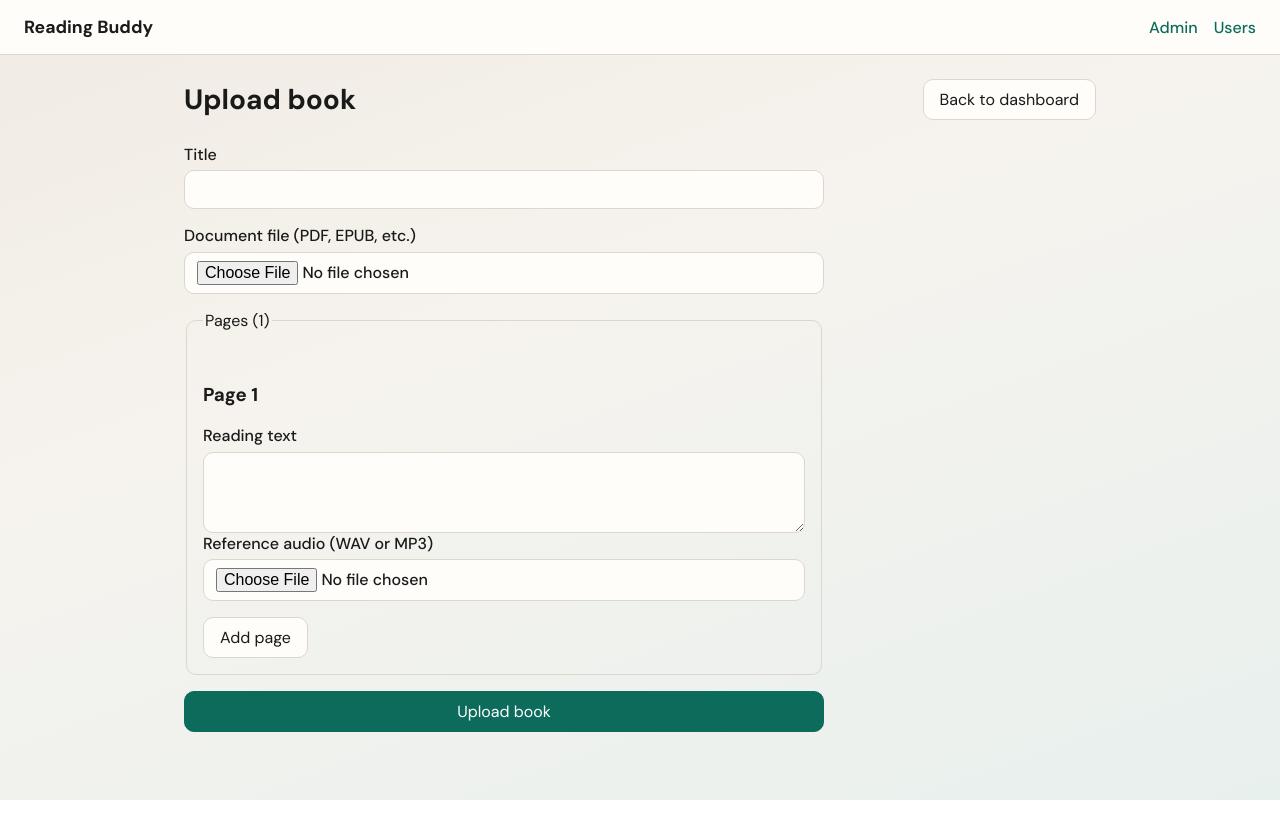
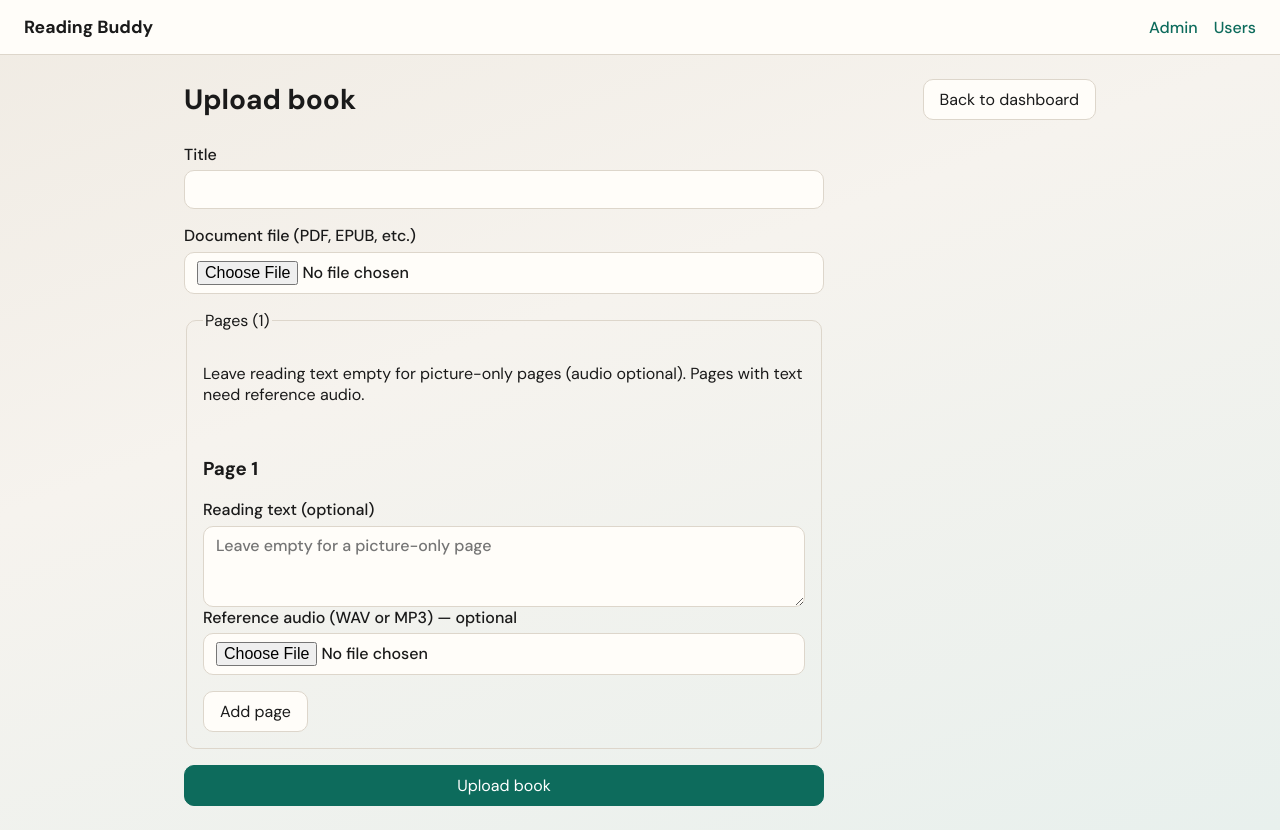
Before and after one commit to mohame54/reading-buddy, a React (Vite) app in the folder frontend/: page /admin/upload in a window 1280 px wide. Before the commit the page ends 800 px from the top, so only its background shows below. Built offline with nearby package versions, Linux system fonts and the light colour scheme; no server answers.

Commit message:
added a case for empty pages

```diff
--- a/frontend/src/features/admin/DocDetail.tsx
+++ b/frontend/src/features/admin/DocDetail.tsx
@@ -73,17 +73,25 @@ export function DocDetail() {
 
             <h2>Pages</h2>
             <div className="page-list">
-              {doc.pages.map((page) => (
+              {doc.pages.map((page) => {
+                const pageHasText =
+                  page.has_text ?? Boolean(page.content.split(/\s+/).filter(Boolean).length);
+                return (
                   <article key={page.id} className="page-preview">
                     <h3>Page {page.page_number}</h3>
+                    {pageHasText ? (
                       <p className="arabic-text" dir="auto">
                         {page.content}
                       </p>
+                    ) : (
+                      <p className="hint">No reading text (picture-only page)</p>
+                    )}
                     {page.audio_url && (
                       <audio controls src={page.audio_url} preload="none" />
                     )}
                   </article>
-              ))}
+                );
+              })}
             </div>
 
             <button
--- a/frontend/src/features/admin/UploadWizard.tsx
+++ b/frontend/src/features/admin/UploadWizard.tsx
@@ -40,8 +40,12 @@ export function UploadWizard() {
       setError("Please enter a title.");
       return;
     }
-    if (pages.some((p) => !p.text.trim() || !p.audioFile)) {
-      setError("Each page needs text and a reference audio file (WAV or MP3).");
+
+    const missingAudio = pages.findIndex((p) => p.text.trim() && !p.audioFile);
+    if (missingAudio >= 0) {
+      setError(
+        `Page ${missingAudio + 1} has reading text but no reference audio. Audio is required for pages with text.`,
+      );
       return;
     }
 
@@ -50,10 +54,16 @@ export function UploadWizard() {
       const content = await fileToBase64(docFile);
       const ext = getFileExtension(docFile.name);
       const pagePayload = await Promise.all(
-        pages.map(async (p) => ({
-          text: p.text.trim(),
+        pages.map(async (p) => {
+          const text = p.text.trim();
+          if (!text) {
+            return { text: "", audio: null };
+          }
+          return {
+            text,
             audio: await fileToBase64(p.audioFile!),
-        })),
+          };
+        }),
       );
 
       const res = await uploadDoc({
@@ -111,35 +121,46 @@ export function UploadWizard() {
 
           <fieldset className="pages-fieldset">
             <legend>Pages ({pages.length})</legend>
-            {pages.map((page, i) => (
+            <p className="hint">
+              Leave reading text empty for picture-only pages (audio optional). Pages with text need
+              reference audio.
+            </p>
+            {pages.map((page, i) => {
+              const hasText = Boolean(page.text.trim());
+              return (
                 <div key={i} className="page-entry">
                   <h3>Page {i + 1}</h3>
                   <label>
-                  Reading text
+                    Reading text (optional)
                     <textarea
                       value={page.text}
                       onChange={(e) => updatePage(i, "text", e.target.value)}
                       rows={3}
                       dir="auto"
-                    required
+                      placeholder="Leave empty for a picture-only page"
                     />
                   </label>
                   <label>
-                  Reference audio (WAV or MP3)
+                    Reference audio (WAV or MP3){hasText ? "" : " — optional"}
                     <input
                       type="file"
                       accept=".wav,.mp3,audio/wav,audio/mpeg"
                       onChange={(e) => updatePage(i, "audioFile", e.target.files?.[0] ?? null)}
-                    required
+                      required={hasText}
                     />
                   </label>
                   {pages.length > 1 && (
-                  <button type="button" className="btn btn-danger btn-sm" onClick={() => removePage(i)}>
+                    <button
+                      type="button"
+                      className="btn btn-danger btn-sm"
+                      onClick={() => removePage(i)}
+                    >
                       Remove page
                     </button>
                   )}
                 </div>
-            ))}
+              );
+            })}
             <button type="button" className="btn" onClick={addPage}>
               Add page
             </button>
--- a/frontend/src/features/reader/ReaderPage.tsx
+++ b/frontend/src/features/reader/ReaderPage.tsx
@@ -31,6 +31,7 @@ function ReaderSession({
     pageNumber,
     pagesTotal,
     pageText,
+    hasText,
     cursor,
     canGoNext,
     mismatch,
@@ -82,7 +83,11 @@ function ReaderSession({
       </div>
 
       <div className="reader-text arabic-text" dir="auto">
-        {highlightedWords}
+        {hasText ? (
+          highlightedWords
+        ) : (
+          <p className="hint">No reading text on this page — continue when ready.</p>
+        )}
       </div>
 
       {mismatch && (
@@ -101,6 +106,7 @@ function ReaderSession({
       )}
 
       <div className="reader-controls">
+        {hasText && (
           <button
             type="button"
             className={`btn ${recording ? "btn-danger" : "btn-primary"}`}
@@ -109,6 +115,7 @@ function ReaderSession({
           >
             {recording ? "Stop" : phase === "retry" ? "Try again" : "Record"}
           </button>
+        )}
 
         <button type="button" className="btn" onClick={goNextPage} disabled={!canGoNext}>
           Next page
--- a/frontend/src/features/reader/useReadingSession.ts
+++ b/frontend/src/features/reader/useReadingSession.ts
@@ -23,6 +23,7 @@ export function useReadingSession({ docId, audioMap, onScore }: UseReadingSessio
   const [pageNumber, setPageNumber] = useState(1);
   const [pagesTotal, setPagesTotal] = useState(1);
   const [pageText, setPageText] = useState("");
+  const [hasText, setHasText] = useState(true);
   const [cursor, setCursor] = useState(0);
   const [canGoNext, setCanGoNext] = useState(false);
   const [mismatch, setMismatch] = useState<WordMismatch | null>(null);
@@ -45,6 +46,9 @@ export function useReadingSession({ docId, audioMap, onScore }: UseReadingSessio
         setPageNumber(msg.page_number);
         pageNumberRef.current = msg.page_number;
         setPagesTotal(msg.pages_total);
+        const pageHasText =
+          msg.has_text ?? Boolean(msg.content.split(/\s+/).filter(Boolean).length);
+        setHasText(pageHasText);
         setCanGoNext(false);
         setMismatch(null);
         setPhase("idle");
@@ -115,6 +119,7 @@ export function useReadingSession({ docId, audioMap, onScore }: UseReadingSessio
     pageNumber,
     pagesTotal,
     pageText,
+    hasText,
     cursor,
     canGoNext,
     mismatch,
```
Also changed, not shown: frontend/src/types/api.ts (+11 -2 lines). Lines whose indentation alone changed are shown as unchanged.
